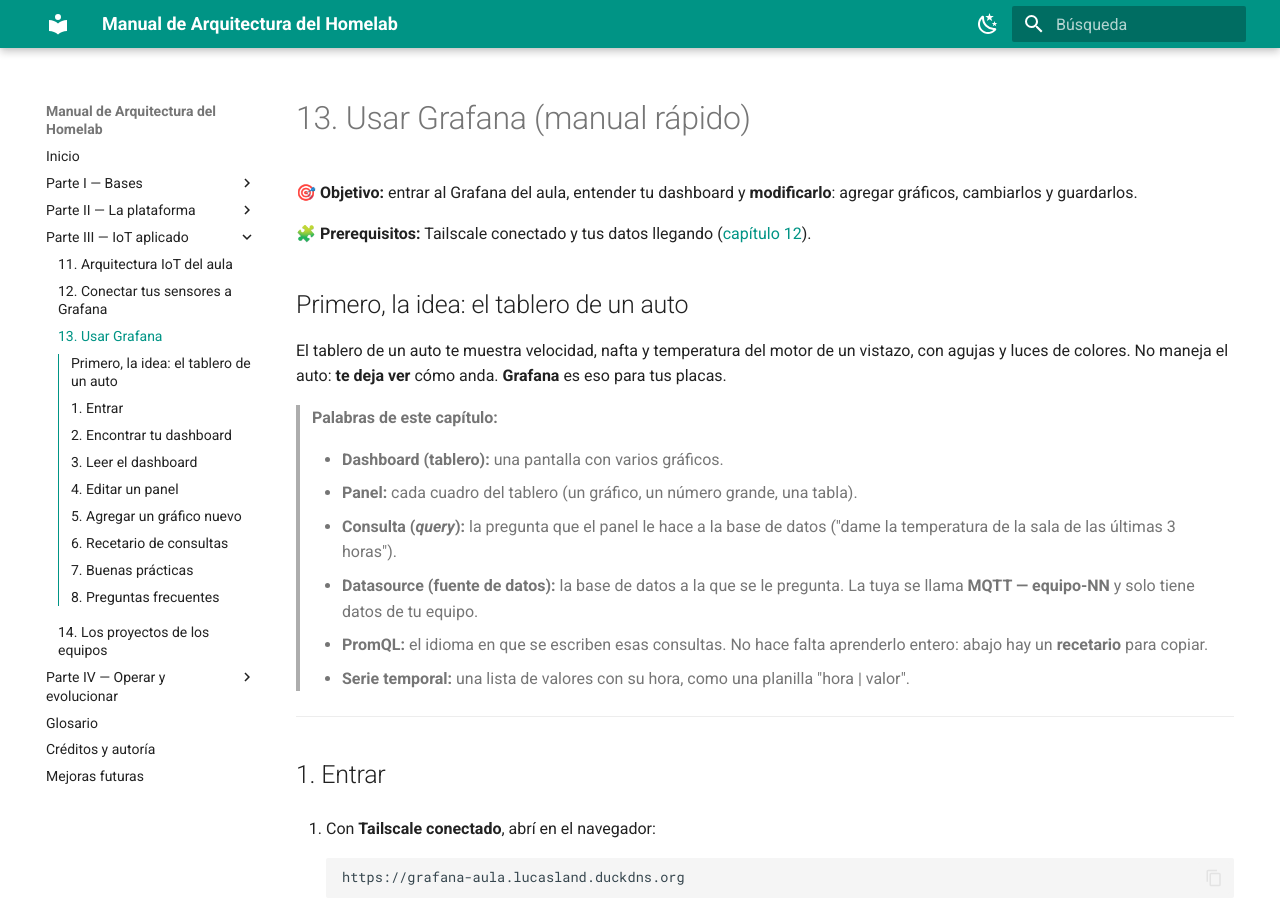
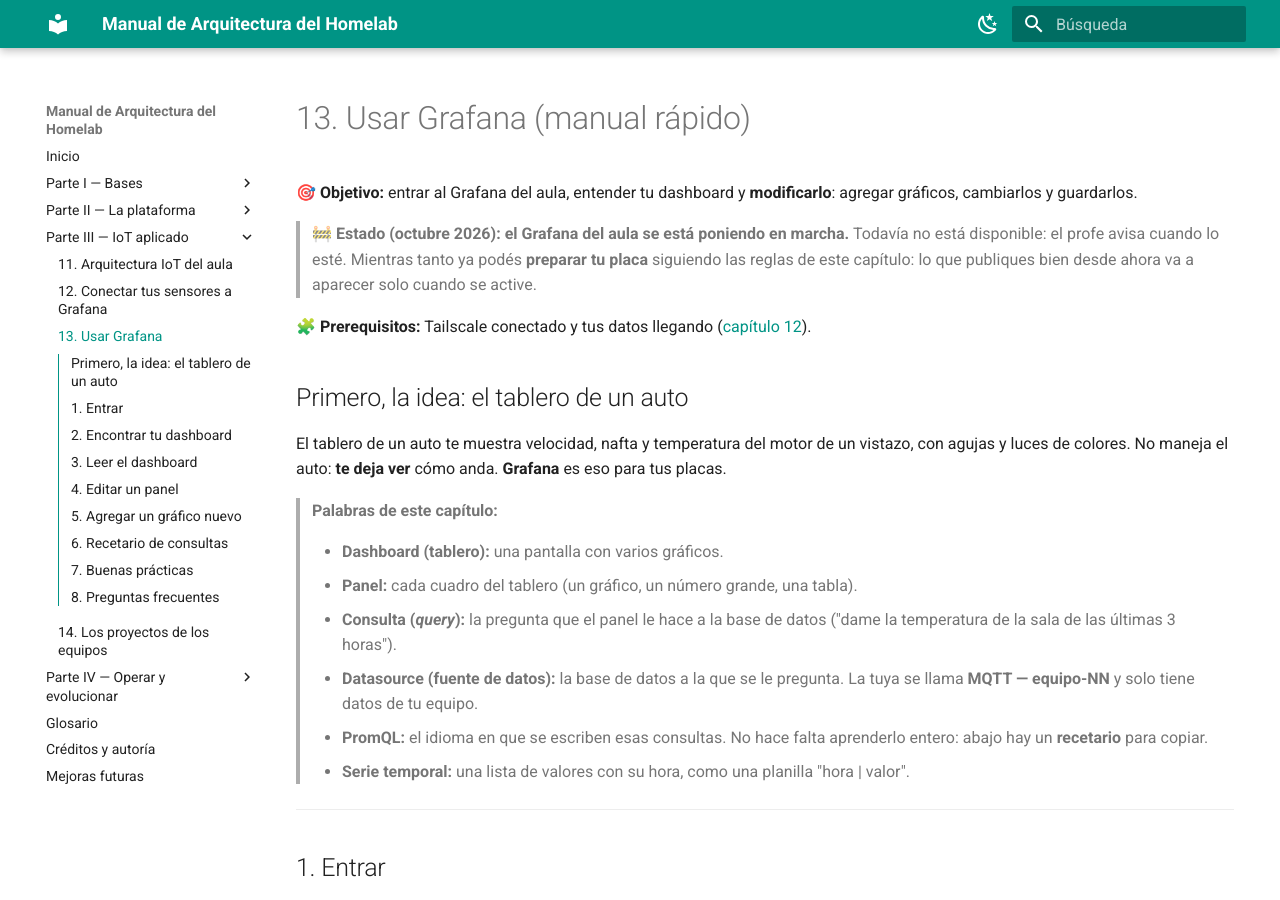
Before and after one commit to resourceldg/homelab, an MkDocs documentation site: the page built from docs/handbook/13-usar-grafana.md, in a window 1280 px wide and 900 px high. Built offline with MkDocs 1.6.1 and Material for MkDocs 9.7.7, drawn with Linux system fonts in a browser that asks for light colours.

Commit message:
chore(aula-iot): apagado hasta probarlo en vivo; docs avisan que está en marcha
El servidor se cayó antes de desplegar la capa de Grafana del aula. Para subir la
documentación a main sin dejar trampas:

- aula_iot_enabled: false en producción: un `--tags classroom` (el de las altas
  de alumnos) no instala la capa sin probar.
- El rol monitoring asegura la red grafana-aula-proxy antes de levantar Caddy:
  con solo `--tags monitoring` (sin el rol docker) Caddy no arrancaría por la red
  externa faltante y se caería toda la web.
- Capítulos 12 y 13, guía del equipo, cap. 9 y aula-iot.md avisan que el Grafana
  del aula está en puesta en marcha (los alumnos pueden preparar su placa ya).

Co-Authored-By: Claude Opus 5.5 <noreply@anthropic.com>

```diff
--- a/docs/handbook/13-usar-grafana.md
+++ b/docs/handbook/13-usar-grafana.md
@@ -2,6 +2,11 @@
 
 🎯 **Objetivo:** entrar al Grafana del aula, entender tu dashboard y
 **modificarlo**: agregar gráficos, cambiarlos y guardarlos.
+
+> 🚧 **Estado (octubre 2026): el Grafana del aula se está poniendo en marcha.**
+> Todavía no está disponible: el profe avisa cuando lo esté. Mientras tanto ya
+> podés **preparar tu placa** siguiendo las reglas de este capítulo: lo que
+> publiques bien desde ahora va a aparecer solo cuando se active.
 
 🧩 **Prerequisitos:** Tailscale conectado y tus datos llegando
 ([capítulo 12](12-conectar-a-grafana.md)).
```
Also changed, not shown: docs/aula-iot.md (+5 -0 lines), docs/handbook/09-plataforma-aula.md (+1 -1 lines), docs/handbook/12-conectar-a-grafana.md (+5 -0 lines), docs/handbook/guia-equipo.md (+2 -1 lines), 2 other files.
